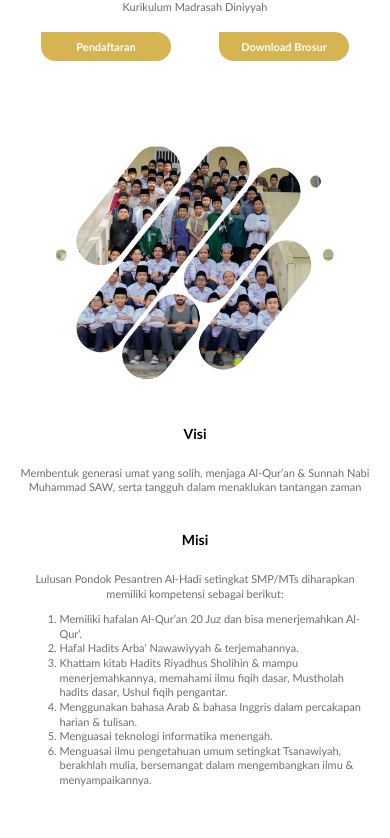
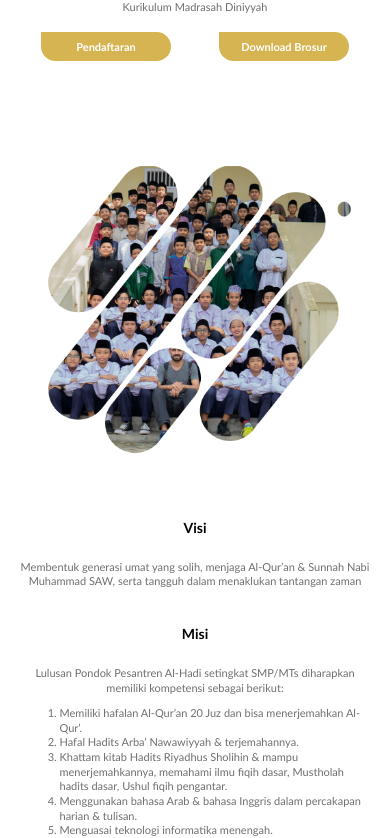
Before and after one commit to fadhilrafiii/ponpes-alhadi, a Next.js app: page / in a window 390 px wide. Shown: the part 2540-3378 px from the top of the page. Built offline with nearby package versions, Linux system fonts and the light colour scheme.

Commit message:
Fix styling for mobile

```diff
--- a/components/Footer/Footer.module.scss
+++ b/components/Footer/Footer.module.scss
@@ -12,6 +12,11 @@
   @media (max-width: $mobile) {
     flex-wrap: wrap-reverse;
     justify-content: flex-end;
+    padding: $pad-l;
+
+    & * {
+      font-size: 10px !important;
+    }
   }
 
   .footerContentLeft {
@@ -22,6 +27,7 @@
 
     @media (max-width: $mobile) {
       flex-direction: row;
+      justify-content: center;
       gap: $pad-l;
       width: 100%;
     }
--- a/styles/Home.module.scss
+++ b/styles/Home.module.scss
@@ -200,7 +200,11 @@
       padding: 0 5vw;
 
       @media (max-width: $mobile) {
-        height: 30vh;
+        box-sizing: content-box;
+        height: unset;
+        width: 80vw;
+        aspect-ratio: 1 / 1;
+        padding: 5%;
       }
     }
 
```
